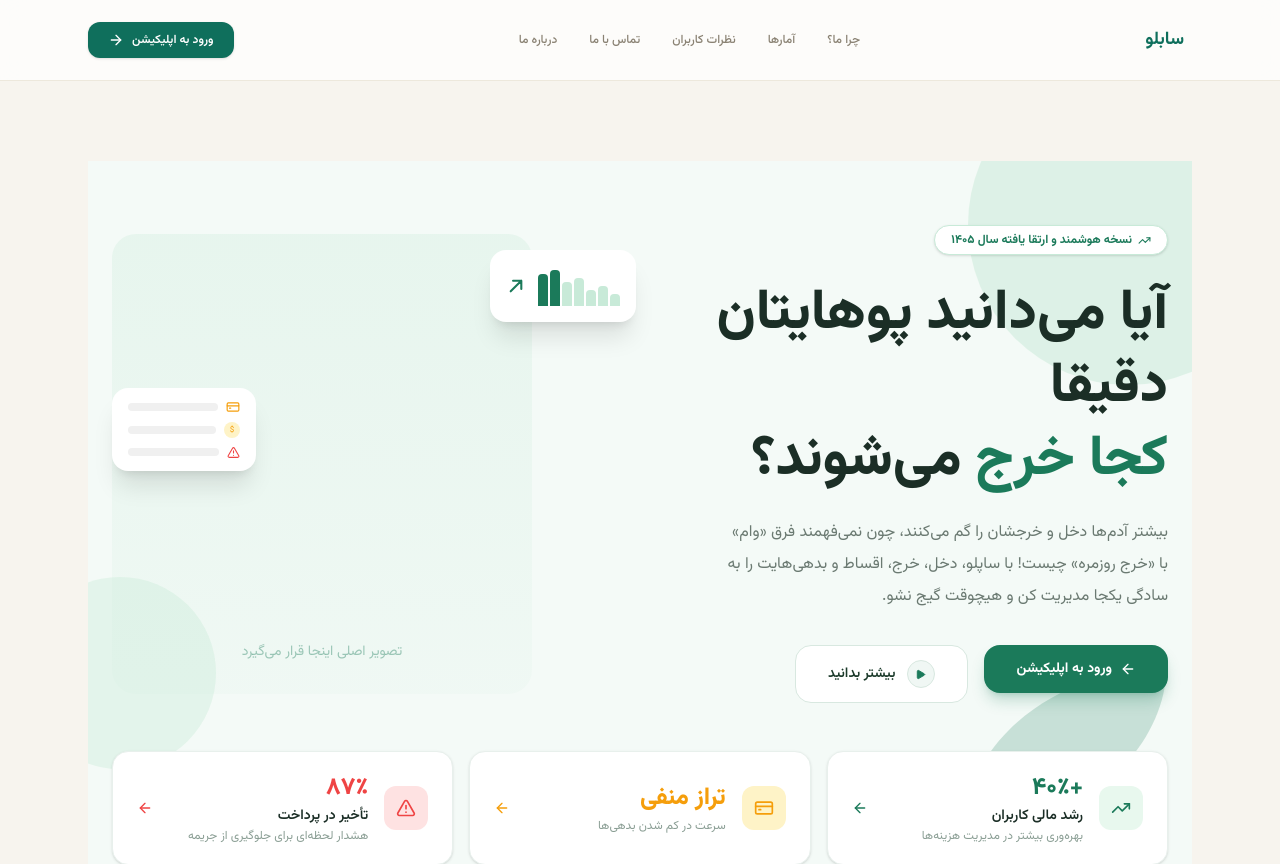
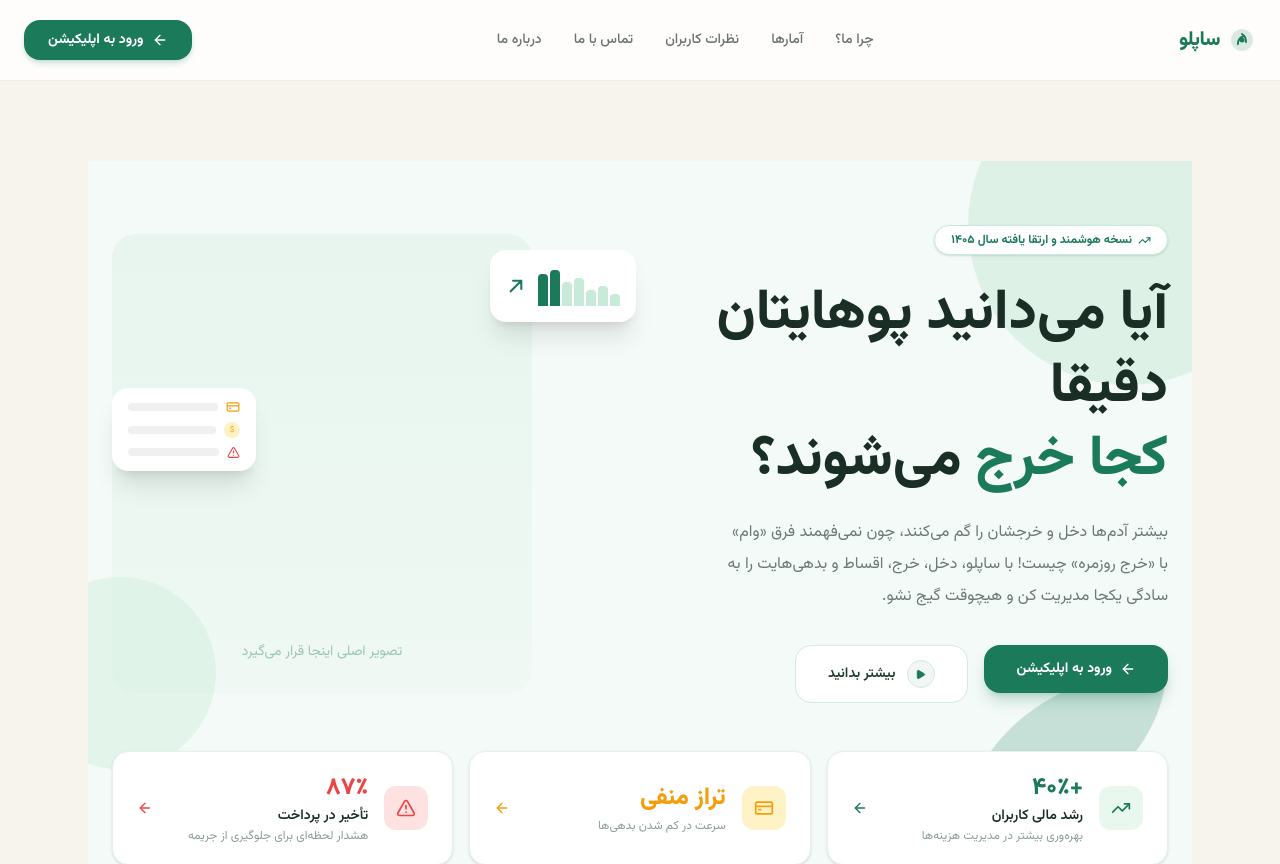
Before and after one commit to parsaasadzadeh/Sablo-Web, a Next.js app: page / in a window 1280 px wide. Shown: the top 864 px of the page. Built offline with nearby package versions, Linux system fonts and the light colour scheme.

Commit message:
Update Header.js

```diff
--- a/src/components/landing/Header.js
+++ b/src/components/landing/Header.js
@@ -1,7 +1,7 @@
 "use client";
 import { useState } from "react";
 import Link from "next/link";
-import { ArrowRight, Menu, X } from "lucide-react";
+import { ArrowLeft, Menu, X } from "lucide-react";
 
 export default function Header() {
   const [open, setOpen] = useState(false);
@@ -15,34 +15,60 @@ export default function Header() {
   ];
 
   return (
-    <header className="border-b border-[#EDE8DC] bg-white/70 backdrop-blur-md sticky top-0 z-50">
-      <div className="max-w-6xl mx-auto px-6 h-20 flex items-center justify-between">
+    <header
+      dir="rtl"
+      className="border-b border-[#E8F0EC] bg-white/80 backdrop-blur-md sticky top-0 z-50"
+    >
+      <div className="max-w-7xl mx-auto px-6 h-20 flex items-center justify-between">
+        {/* لوگو — سمت راست */}
         <div className="flex items-center gap-2">
-          <span className="text-2xl"></span>
-          <span className="font-bold text-lg text-[#0F6F5C]">سابلو</span>
+          <svg width="28" height="28" viewBox="0 0 28 28" fill="none">
+            <path
+              d="M14 3C8 3 3 8 3 14s5 11 11 11 11-5 11-11S20 3 14 3z"
+              fill="#1B7A5A"
+              opacity="0.15"
+            />
+            <path
+              d="M10 18c0-4 2.5-7 6-8M14 8c2.5 1.5 4 4.5 4 8"
+              stroke="#1B7A5A"
+              strokeWidth="2"
+              strokeLinecap="round"
+            />
+            <circle cx="14" cy="14" r="2.5" fill="#1B7A5A" />
+          </svg>
+          <span className="font-extrabold text-xl text-[#1B7A5A] tracking-tight">
+            ساپلو
+          </span>
         </div>
 
-        <nav className="hidden md:flex items-center gap-8 text-xs font-medium text-[#8A8273]">
+        {/* ناوبری — وسط */}
+        <nav className="hidden md:flex items-center gap-8 text-sm font-medium text-[#6B7570]">
           {navItems.map((item) => (
-            <a key={item.href} href={item.href} className="hover:text-[#26241F]">
+            <a
+              key={item.href}
+              href={item.href}
+              className="hover:text-[#1B3A2A] transition-colors duration-150"
+            >
               {item.label}
             </a>
           ))}
         </nav>
 
-        <div className="flex items-center gap-2">
+        {/* دکمه ورود — سمت چپ */}
+        <div className="flex items-center gap-3">
           <Link
             href="/dashboard"
-            className="hidden sm:flex items-center gap-2 bg-[#0F6F5C] hover:bg-[#0C5A4A] text-white text-xs font-semibold px-5 py-2.5 rounded-xl transition-all shadow-sm"
+            className="hidden sm:flex items-center gap-2 bg-[#1B7A5A] hover:bg-[#155F46] text-white text-sm font-bold px-6 py-2.5 rounded-2xl transition-all shadow-md shadow-[#1B7A5A]/20"
           >
-            ورود به اپلیکیشن <ArrowRight size={16} />
+            <ArrowLeft size={16} />
+            ورود به اپلیکیشن
           </Link>
 
           <button
             type="button"
             onClick={() => setOpen((prev) => !prev)}
             aria-label="باز و بسته کردن منو"
-            className="md:hidden inline-flex items-center justify-center w-10 h-10 rounded-xl bg-[#F7F4EE] text-[#0F6F5C] hover:bg-[#0F6F5C]/10 transition-colors"
+            className="md:hidden inline-flex items-center justify-center w-10 h-10 rounded-xl bg-[#F0F7F4] text-[#1B7A5A] hover:bg-[#1B7A5A]/10 transition-colors"
           >
             {open ? <X size={20} /> : <Menu size={20} />}
           </button>
@@ -55,24 +81,24 @@ export default function Header() {
           open ? "max-h-96" : "max-h-0"
         }`}
       >
-        <nav className="flex flex-col gap-1 px-6 pb-4 pt-1 text-sm font-medium text-[#8A8273] border-t border-[#EDE8DC]">
+        <nav className="flex flex-col gap-1 px-6 pb-4 pt-1 text-sm font-medium text-[#6B7570] border-t border-[#E8F0EC]">
           {navItems.map((item) => (
             <a
               key={item.href}
               href={item.href}
               onClick={() => setOpen(false)}
-              className="py-3 px-2 rounded-lg hover:bg-[#F7F4EE] hover:text-[#26241F] transition-colors"
+              className="py-3 px-2 rounded-lg hover:bg-[#F0F7F4] hover:text-[#1B3A2A] transition-colors"
             >
               {item.label}
             </a>
           ))}
-
           <Link
             href="/dashboard"
             onClick={() => setOpen(false)}
-            className="sm:hidden mt-2 flex items-center justify-center gap-2 bg-[#0F6F5C] hover:bg-[#0C5A4A] text-white text-xs font-semibold px-5 py-3 rounded-xl transition-all shadow-sm"
+            className="sm:hidden mt-2 flex items-center justify-center gap-2 bg-[#1B7A5A] hover:bg-[#155F46] text-white text-sm font-bold px-5 py-3 rounded-xl transition-all shadow-sm"
           >
-            ورود به اپلیکیشن <ArrowRight size={16} />
+            <ArrowLeft size={16} />
+            ورود به اپلیکیشن
           </Link>
         </nav>
       </div>
```
